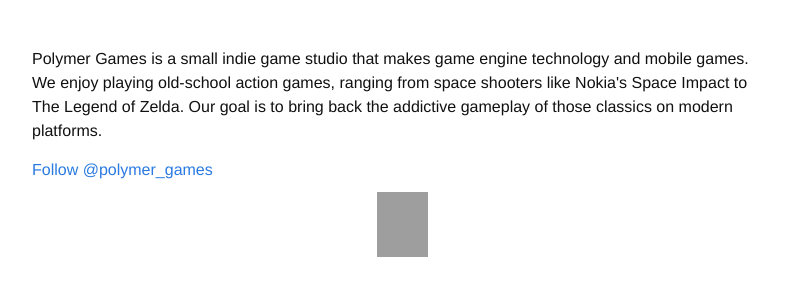
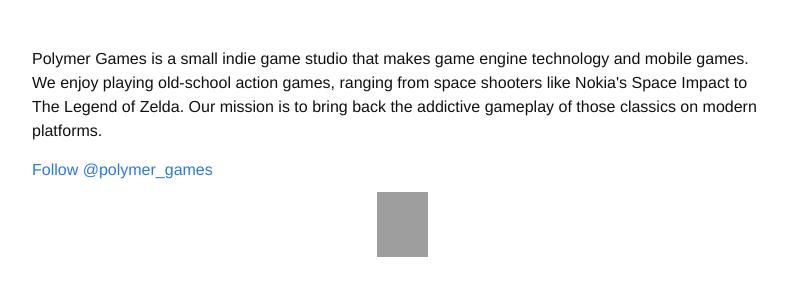
Before and after one commit to luky1971/polymer-games-site, a Jekyll site: the page built from about.html, in a window 1280 px wide, cut to the strip 255-545 px from the top of the page. Shown: the whole strip, without its empty margins (238-1025 px from the left). Built offline with Jekyll 4.4.1, drawn with Linux system fonts in a browser that asks for light colours; comment, search, counter and statistics services are not loaded; grey boxes are pictures that could not be loaded.

Commit message:
Updated description

```diff
--- a/_config.yml
+++ b/_config.yml
@@ -11,7 +11,7 @@
 description: > # this means to ignore newlines until "baseurl:"
   Polymer Games is a small indie game studio that makes game engine technology and mobile games.
   We enjoy playing old-school action games, ranging from space shooters like Nokia's Space Impact to The Legend of Zelda.
-  Our goal is to bring back the addictive gameplay of those classics on modern platforms.
+  Our mission is to bring back the addictive gameplay of those classics on modern platforms.
 baseurl: "" # the subpath of your site, e.g. /blog
 url: "http://polymergames.com" # the base hostname & protocol for your site
 twitter_username: polymer_games
```
